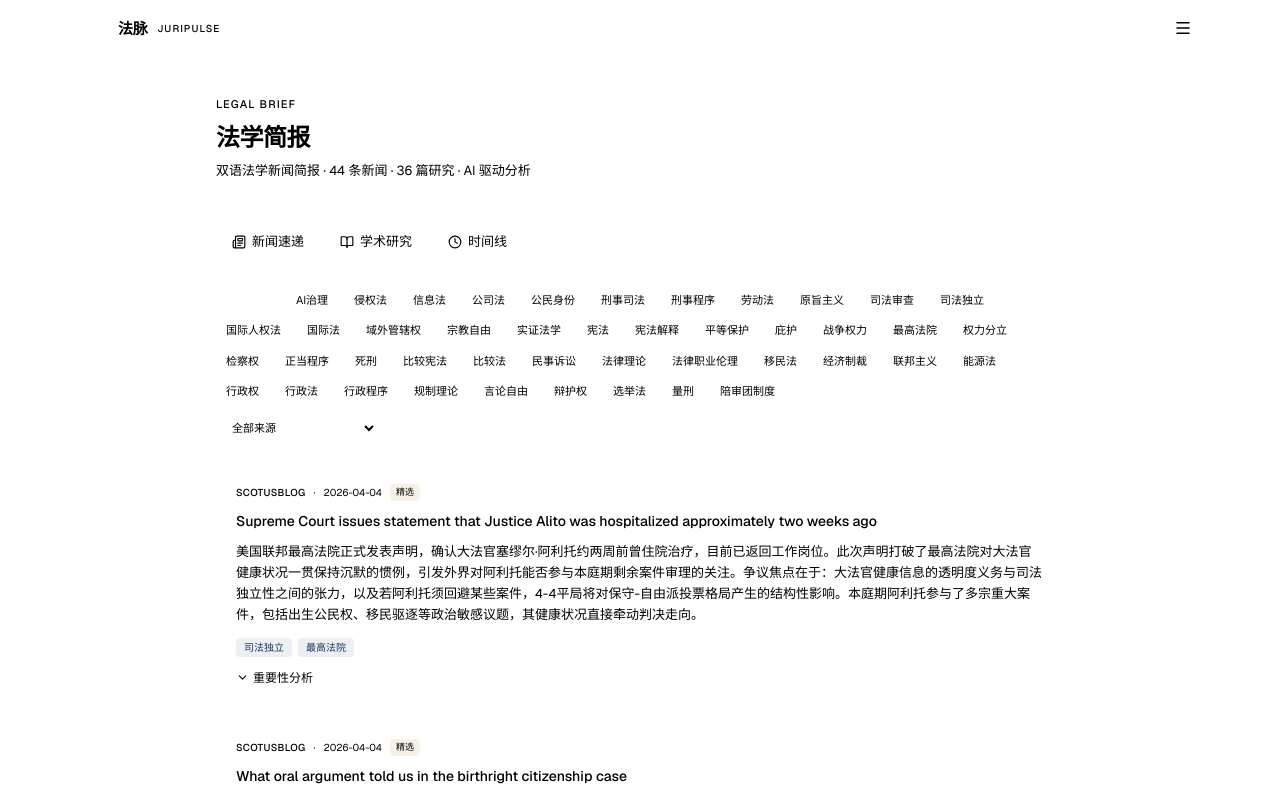
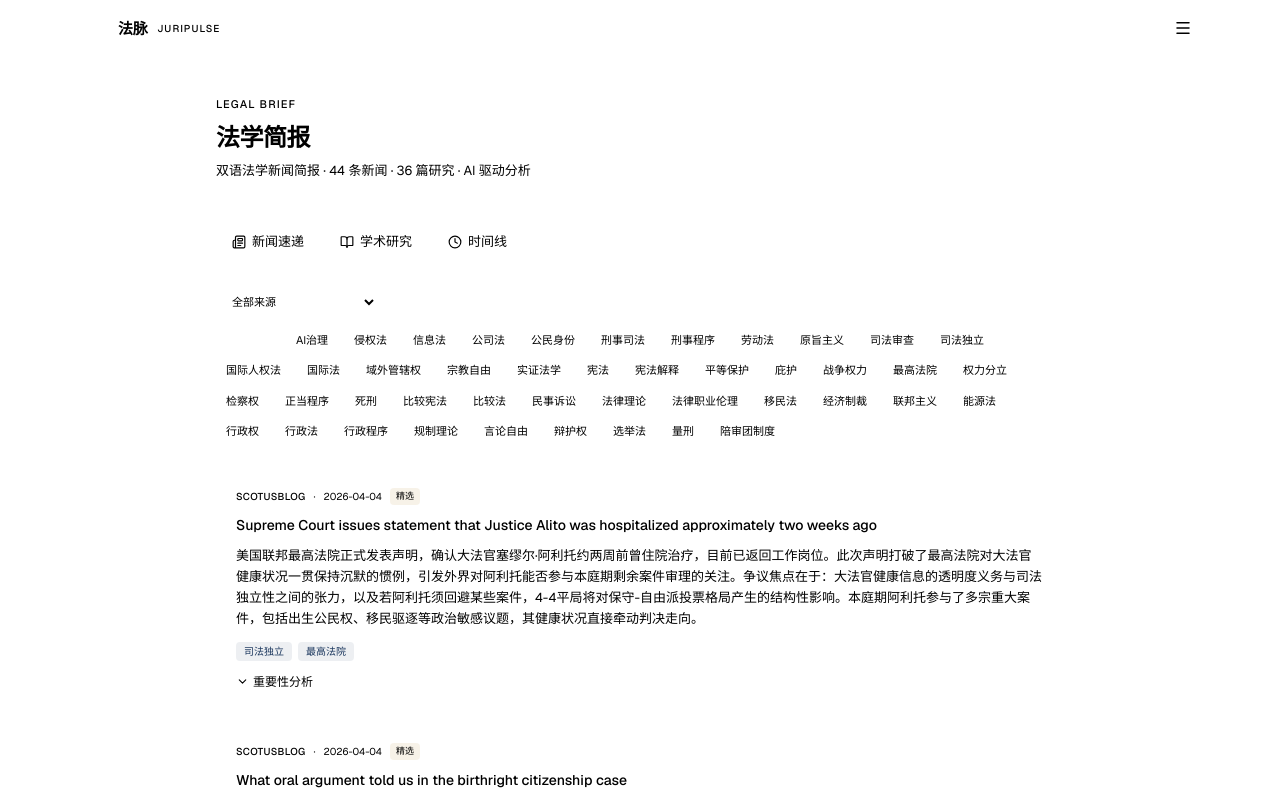
Before and after one commit to aryella-byte/juripulse, a Next.js app: page /juripulse/brief in a window 1280 px wide. Shown: the top 798 px of the page. Built offline with nearby package versions, Linux system fonts and the light colour scheme.

Commit message:
fix(brief): move source filter above tags, add clear button

```diff
--- a/src/components/brief/BriefFilters.tsx
+++ b/src/components/brief/BriefFilters.tsx
@@ -7,11 +7,38 @@ interface BriefFiltersProps {
   selectedSource: string
   onTagChange: (tag: string) => void
   onSourceChange: (source: string) => void
+  sourceLabel?: string
 }
 
-export function BriefFilters({ tags, sources, selectedTag, selectedSource, onTagChange, onSourceChange }: BriefFiltersProps) {
+export function BriefFilters({
+  tags, sources, selectedTag, selectedSource,
+  onTagChange, onSourceChange, sourceLabel = '全部来源'
+}: BriefFiltersProps) {
   return (
-    <div className="flex flex-wrap gap-3">
+    <div className="flex flex-col gap-3">
+      {/* Source filter — top row */}
+      <div className="flex items-center gap-2">
+        <select
+          value={selectedSource}
+          onChange={e => onSourceChange(e.target.value)}
+          className="rounded-md px-3 py-1.5 text-[11px] outline-none"
+          style={{ background: 'var(--bg-card)', border: '1px solid var(--border)', color: 'var(--text-secondary)' }}
+        >
+          <option value="">{sourceLabel}</option>
+          {sources.map(s => <option key={s} value={s}>{s}</option>)}
+        </select>
+        {selectedSource && (
+          <button
+            onClick={() => onSourceChange('')}
+            className="text-[11px]"
+            style={{ color: 'var(--text-tertiary)' }}
+          >
+            ✕ 清除
+          </button>
+        )}
+      </div>
+
+      {/* Tag filters — second row */}
       <div className="flex flex-wrap gap-1.5">
         <button
           onClick={() => onTagChange('')}
@@ -39,15 +66,6 @@ export function BriefFilters({ tags, sources, selectedTag, selectedSource, onTag
           </button>
         ))}
       </div>
-      <select
-        value={selectedSource}
-        onChange={e => onSourceChange(e.target.value)}
-        className="rounded-md px-3 py-1 text-[11px] outline-none"
-        style={{ background: 'var(--bg-card)', border: '1px solid var(--border)', color: 'var(--text-secondary)' }}
-      >
-        <option value="">全部来源</option>
-        {sources.map(s => <option key={s} value={s}>{s}</option>)}
-      </select>
     </div>
   )
 }
```
